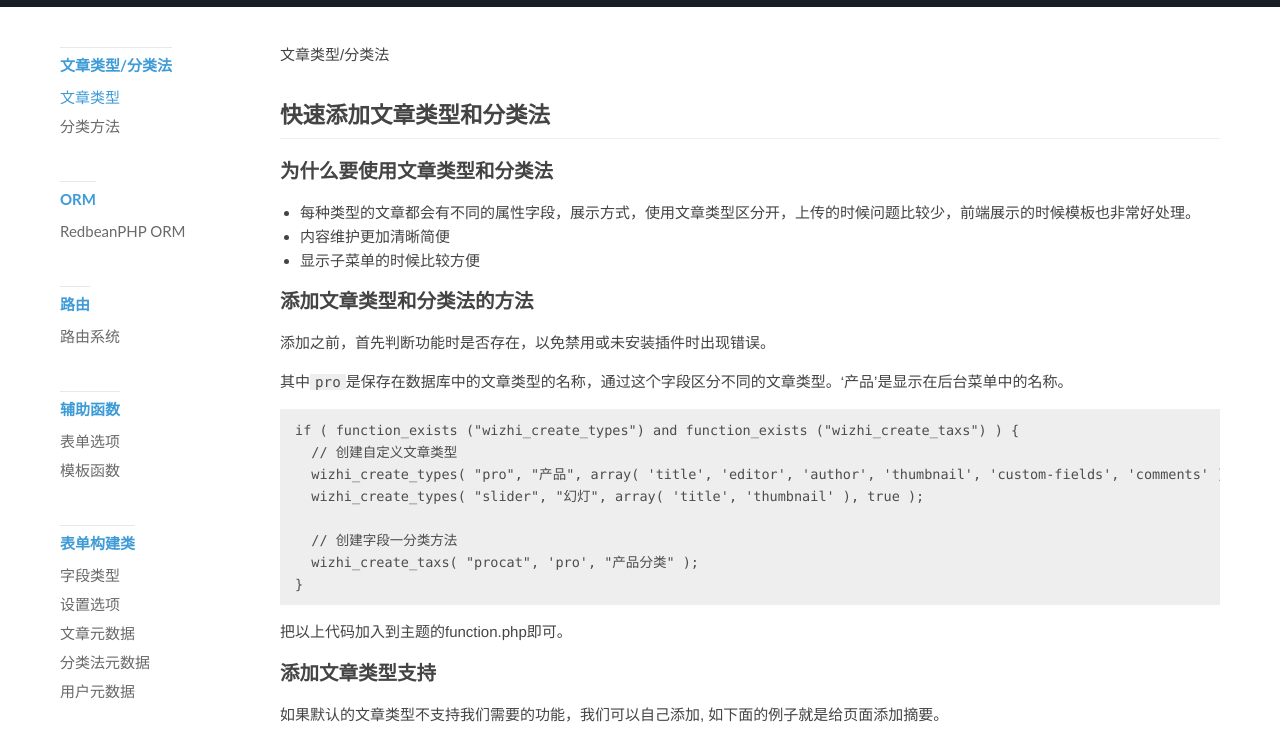
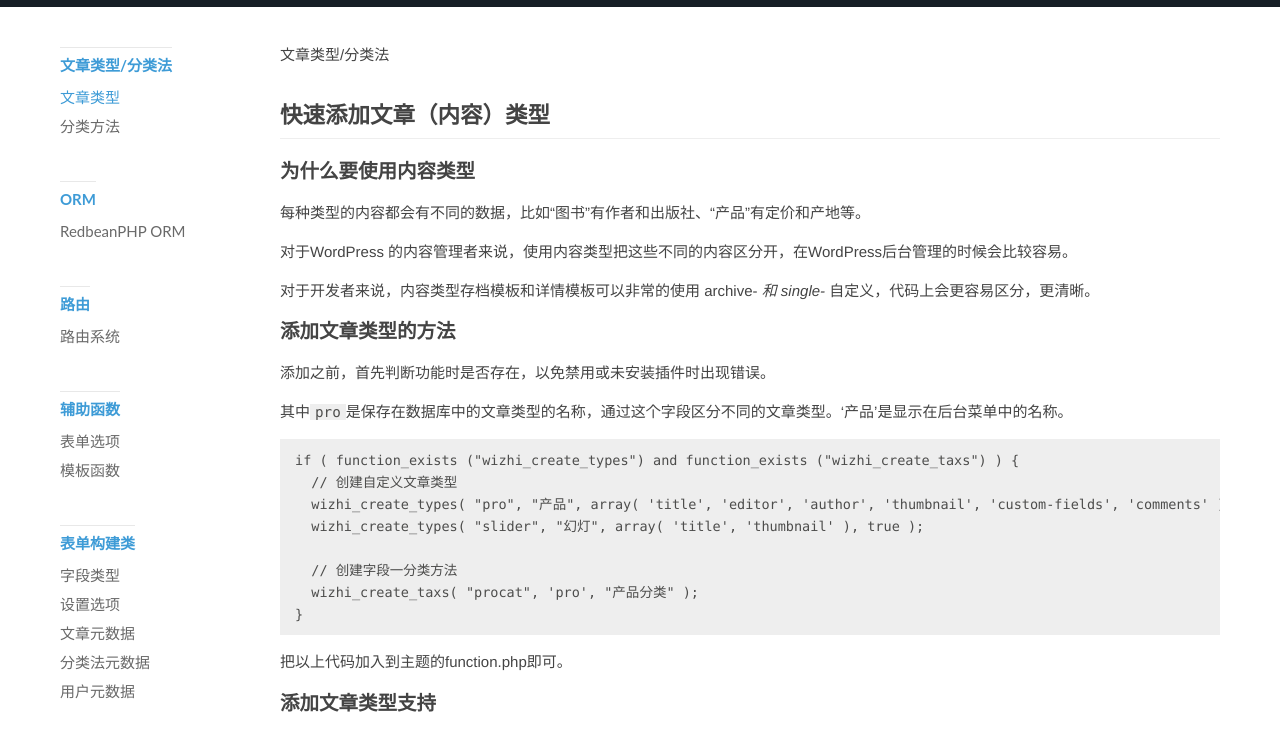
Before and after one commit to iwillhappy1314/wizhi-cms-doc, a plain HTML site: page docs/types.html in a window 1280 px wide. Shown: the part 63-793 px from the top of the page. Drawn offline with Linux system fonts and the light colour scheme.

Commit message:
Update 2017-03-29T15:43:05.168Z

```diff
--- a/docs/types.html
+++ b/docs/types.html
@@ -1,12 +1,10 @@
 <!DOCTYPE html><html><head><title>文章类型/分类法</title><link rel="stylesheet" href="https://iwillhappy1314.github.io/wizhi-cms-doc/style.css"><meta name="viewport" content="width=device-width, initial-scale=1"><style>.wrap {
     width: 1200px;
 }
-</style></head><body id="main" data-spy="scroll" data-target="#nav"><header id="header" class="wrapper"><div id="header-inner" class="inner"><h1 id="logo-wrap"><a id="logo" href="/wizhi-cms-doc/">Wizhi CMS</a></h1><nav id="main-nav"><a href="/wizhi-cms-doc/" class="main-nav-link">文档</a><a target="_blank" href="https://github.com/iwillhappy1314/wizhi-cms" class="main-nav-link">代码</a><a target="_blank" href="https://github.com/iwillhappy1314/wizhi-ui" class="main-nav-link">UI 库</a><a target="_blank" href="https://github.com/iwillhappy1314/front" class="main-nav-link">前端工具</a><a target="_blank" href="https://github.com/iwillhappy1314/enter" class="main-nav-link">主题框架</a><a target="_blank" href="https://www.wpzhiku.com" class="main-nav-link">WordPress 智库</a></nav></div></header><div id="content-wrap"><div id="content" class="wrapper"><div id="content-inner"><article itemscope="" itemtype="http://schema.org/Article" class="article-container"><div class="article-inner"><div class="article"><div class="inner"><header class="article-header"><span>文章类型/分类法</span></header><div itemprop="articleBody" class="article-content"><h2>快速添加文章类型和分类法</h2><h3>为什么要使用文章类型和分类法</h3><ul>
-<li>每种类型的文章都会有不同的属性字段，展示方式，使用文章类型区分开，上传的时候问题比较少，前端展示的时候模板也非常好处理。</li>
-<li>内容维护更加清晰简便</li>
-<li>显示子菜单的时候比较方便</li>
-</ul>
-<h3>添加文章类型和分类法的方法</h3><p>添加之前，首先判断功能时是否存在，以免禁用或未安装插件时出现错误。</p>
+</style></head><body id="main" data-spy="scroll" data-target="#nav"><header id="header" class="wrapper"><div id="header-inner" class="inner"><h1 id="logo-wrap"><a id="logo" href="/wizhi-cms-doc/">Wizhi CMS</a></h1><nav id="main-nav"><a href="/wizhi-cms-doc/" class="main-nav-link">文档</a><a target="_blank" href="https://github.com/iwillhappy1314/wizhi-cms" class="main-nav-link">代码</a><a target="_blank" href="https://github.com/iwillhappy1314/wizhi-ui" class="main-nav-link">UI 库</a><a target="_blank" href="https://github.com/iwillhappy1314/front" class="main-nav-link">前端工具</a><a target="_blank" href="https://github.com/iwillhappy1314/enter" class="main-nav-link">主题框架</a><a target="_blank" href="https://www.wpzhiku.com" class="main-nav-link">WordPress 智库</a></nav></div></header><div id="content-wrap"><div id="content" class="wrapper"><div id="content-inner"><article itemscope="" itemtype="http://schema.org/Article" class="article-container"><div class="article-inner"><div class="article"><div class="inner"><header class="article-header"><span>文章类型/分类法</span></header><div itemprop="articleBody" class="article-content"><h2>快速添加文章（内容）类型</h2><h3>为什么要使用内容类型</h3><p>每种类型的内容都会有不同的数据，比如“图书”有作者和出版社、“产品”有定价和产地等。</p>
+<p>对于WordPress 的内容管理者来说，使用内容类型把这些不同的内容区分开，在WordPress后台管理的时候会比较容易。</p>
+<p>对于开发者来说，内容类型存档模板和详情模板可以非常的使用 archive-<em> 和 single-</em> 自定义，代码上会更容易区分，更清晰。</p>
+<h3>添加文章类型的方法</h3><p>添加之前，首先判断功能时是否存在，以免禁用或未安装插件时出现错误。</p>
 <p>其中<code>pro</code>是保存在数据库中的文章类型的名称，通过这个字段区分不同的文章类型。‘产品’是显示在后台菜单中的名称。</p>
 <pre><code class="language-php">if ( function_exists (&quot;wizhi_create_types&quot;) and function_exists (&quot;wizhi_create_taxs&quot;) ) {
   // 创建自定义文章类型
```
Also changed, not shown: docs/taxonomy.html (+2 -4 lines).
